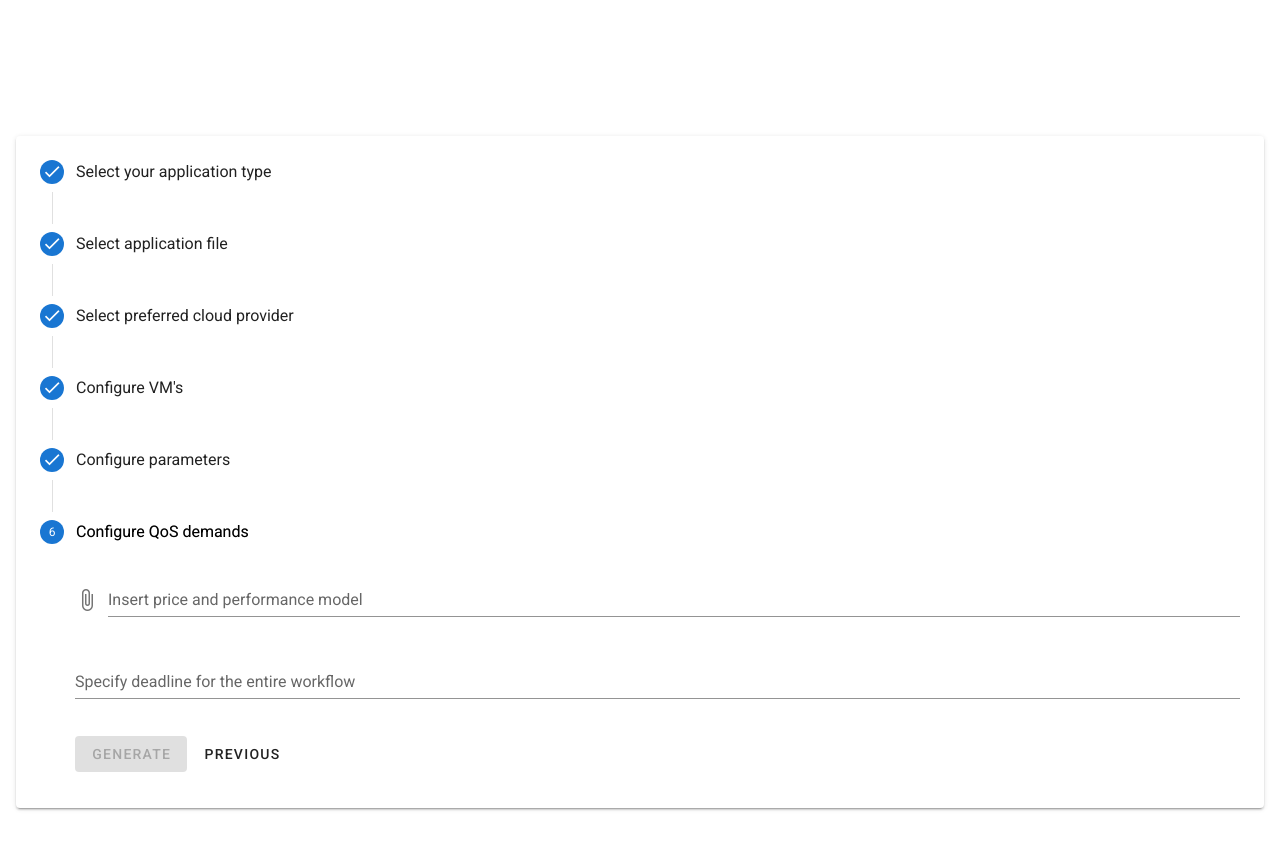
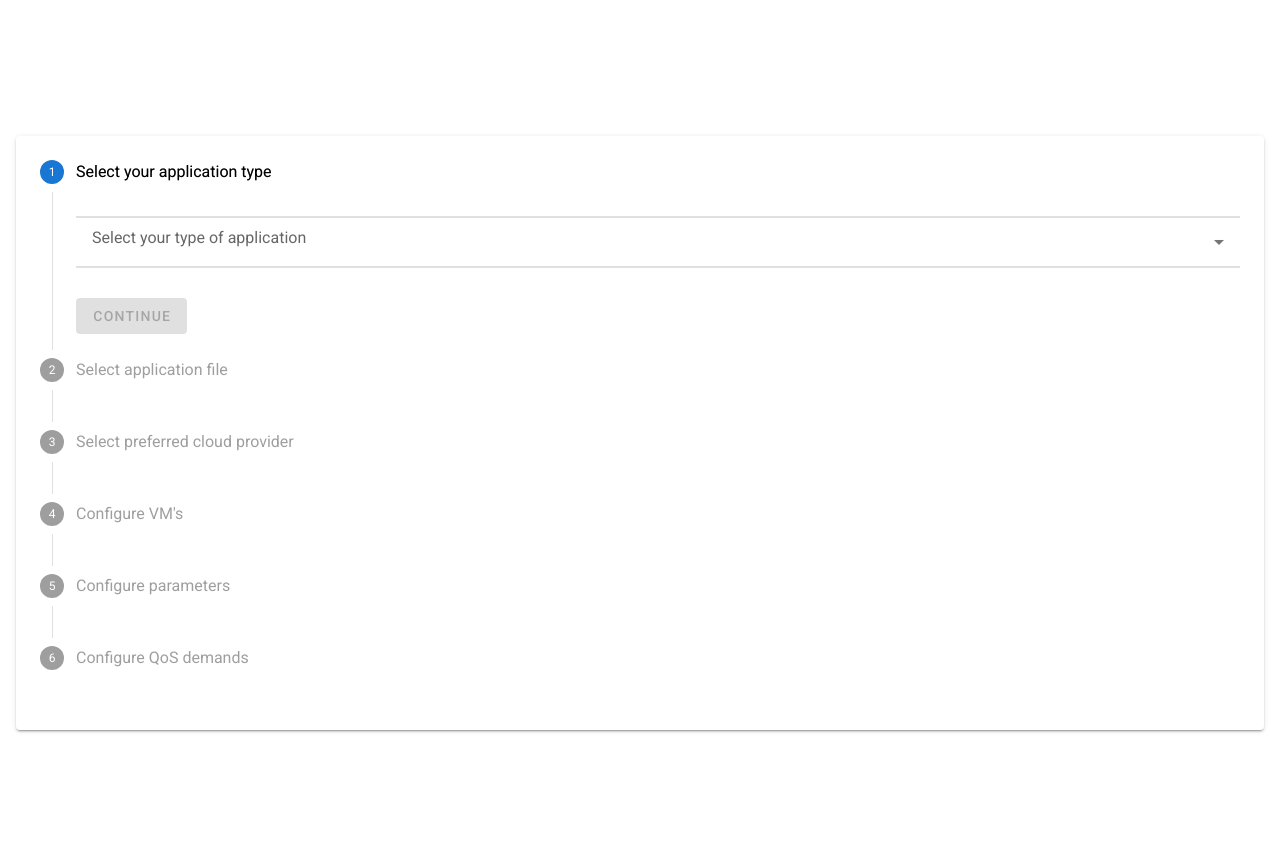
Before and after one commit to QCDIS/Q-CWOP-frontend, a Vue app: page /#/plannerv3 in a window 1280 px wide. Shown: the top 850 px of the page. Built offline with nearby package versions, Linux system fonts and the light colour scheme; what vue-good-wizard would draw is missing.

Commit message:
Adjust starting step

```diff
--- a/src/views/Plannerv3.vue
+++ b/src/views/Plannerv3.vue
@@ -346,7 +346,7 @@ export default {
     dialog_input2: false,
     dialog_icpcp: false,
     stepper_visible: true,
-    e6: 6,
+    e6: 1,
     chosen_application: "",
     chosen_provider: "",
     performance_values: "",
```
